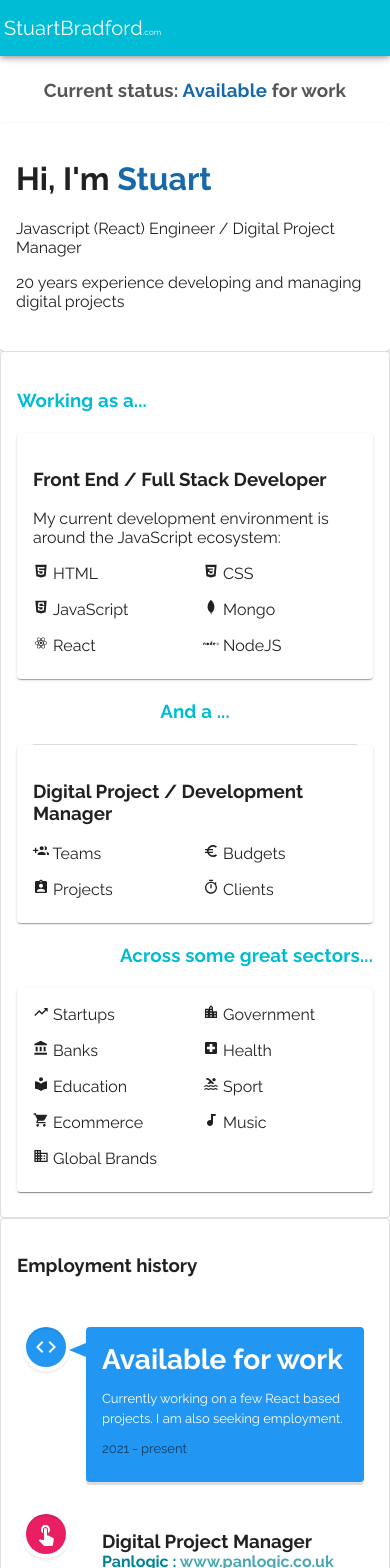
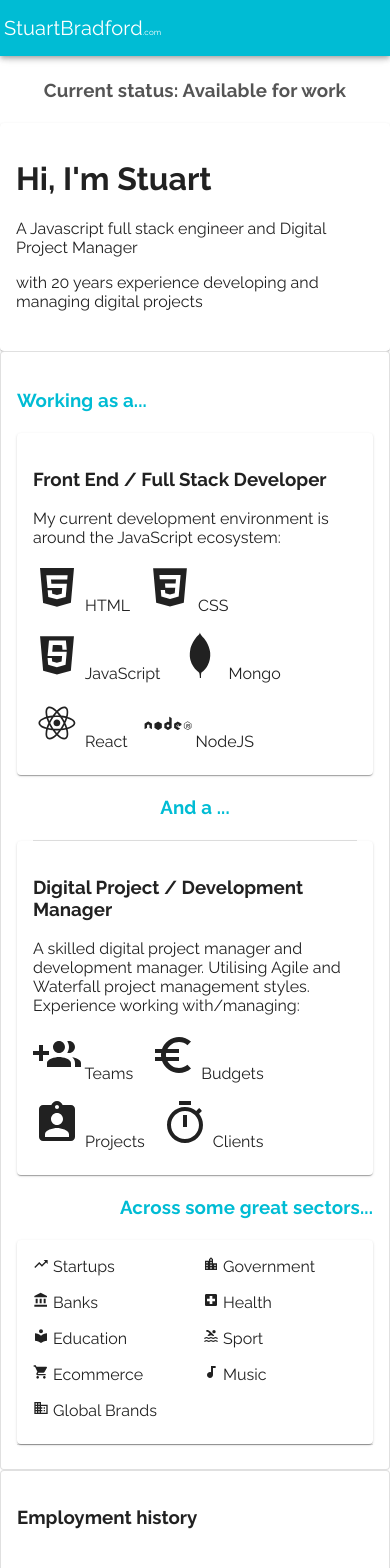
Before and after one commit to 789ni812/my-portfolio, a React (Create React App) app: page / in a window 390 px wide. Shown: the top 1568 px of the page. Built offline with nearby package versions, Linux system fonts and the light colour scheme.

Commit message:
Refactored grid items to naturally wrap on screensize

```diff
--- a/src/components/ContentIntroduction/ContentIntroduction.js
+++ b/src/components/ContentIntroduction/ContentIntroduction.js
@@ -46,8 +46,18 @@
 
     color: "#555",
   },
-  wordHighlight: {
-    color: theme.palette.primary.dark,
+  icon: {
+    height: "4em",
+    width: "4em",
+    [theme.breakpoints.down("xs")]: {
+      height: "3em",
+      width: "3em",
+    },
+  },
+  listGridContainer: {
+    display: "flex",
+    alignItems: "center",
+    flexWrap: "flex",
   },
 }));
 
@@ -64,11 +74,11 @@
 
       <Card className={classes.rootCard} variant="elevation">
         <CardContent className={classes.IntroText}>
-          <h1>
-            Hi, I'm <span className={classes.wordHighlight}>Stuart</span>
-          </h1>
-          <p>Javascript (React) Engineer / Digital Project Manager</p>
-          <p>20 years experience developing and managing digital projects</p>
+          <h1>Hi, I'm Stuart</h1>
+          <p>A Javascript full stack engineer and Digital Project Manager</p>
+          <p>
+            with 20 years experience developing and managing digital projects
+          </p>
         </CardContent>
       </Card>
 
@@ -86,25 +96,24 @@
                 My current development environment is around the JavaScript
                 ecosystem:
               </p>
-              <Grid container spacing={2}>
-                <Grid item xs={6} sm={2}>
-                  <DiHtml5 /> HTML
+              <Grid container spacing={2} className={classes.listGridContainer}>
+                <Grid item>
+                  <DiHtml5 className={classes.icon} /> HTML
                 </Grid>
-                <Grid item xs={6} sm={2}>
-                  <DiCss3 /> CSS
+                <Grid item>
+                  <DiCss3 className={classes.icon} /> CSS
                 </Grid>
-                <Grid item xs={6} sm={2}>
-                  <DiJavascript /> JavaScript
+                <Grid item>
+                  <DiJavascript className={classes.icon} /> JavaScript
                 </Grid>
-
-                <Grid item xs={6} sm={2}>
-                  <DiMongodb /> Mongo
+                <Grid item>
+                  <DiMongodb className={classes.icon} /> Mongo
                 </Grid>
-                <Grid item xs={6} sm={2}>
-                  <DiReact /> React
+                <Grid item>
+                  <DiReact className={classes.icon} /> React
                 </Grid>
-                <Grid item xs={6} sm={2}>
-                  <DiNodejs /> NodeJS
+                <Grid item>
+                  <DiNodejs className={classes.icon} /> NodeJS
                 </Grid>
               </Grid>
             </CardContent>
@@ -121,20 +130,25 @@
               <h3 className={classes.titles}>
                 Digital Project / Development Manager
               </h3>
-              <Grid container spacing={2}>
-                <Grid item xs={6} sm={2}>
-                  <MdGroupAdd /> Teams
+              <p>
+                A skilled digital project manager and development manager.
+                Utilising Agile and Waterfall project management styles.
+                Experience working with/managing:{" "}
+              </p>
+              <Grid container spacing={2} className={classes.listGridContainer}>
+                <Grid item>
+                  <MdGroupAdd className={classes.icon} /> Teams
                 </Grid>
 
-                <Grid item xs={6} sm={2}>
-                  <MdEuroSymbol /> Budgets
+                <Grid item>
+                  <MdEuroSymbol className={classes.icon} /> Budgets
                 </Grid>
 
-                <Grid item xs={6} sm={2}>
-                  <MdAssignmentInd /> Projects
+                <Grid item>
+                  <MdAssignmentInd className={classes.icon} /> Projects
                 </Grid>
-                <Grid item xs={6} sm={2}>
-                  <MdTimer /> Clients
+                <Grid item>
+                  <MdTimer className={classes.icon} /> Clients
                 </Grid>
               </Grid>
             </CardContent>
```
